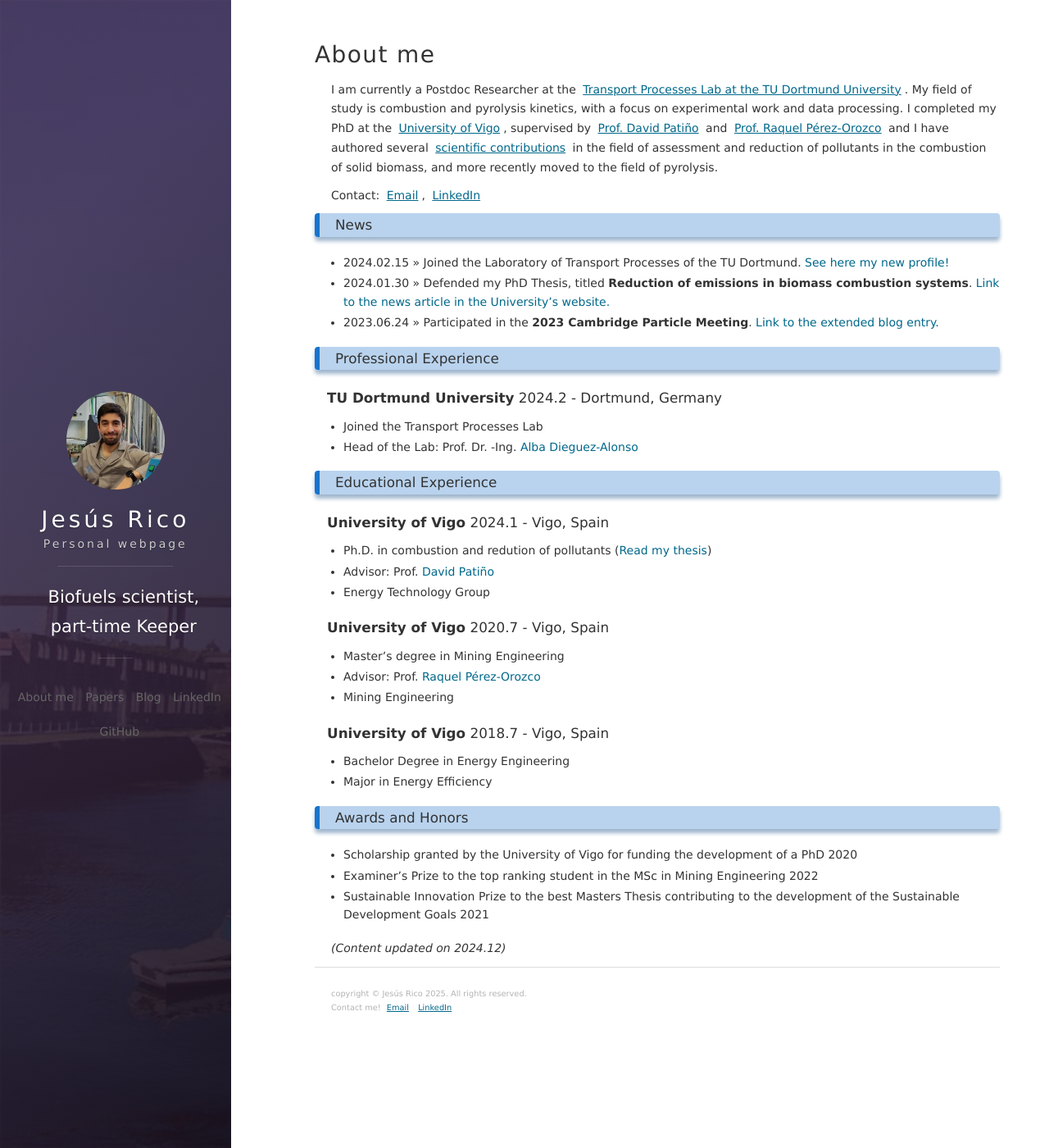
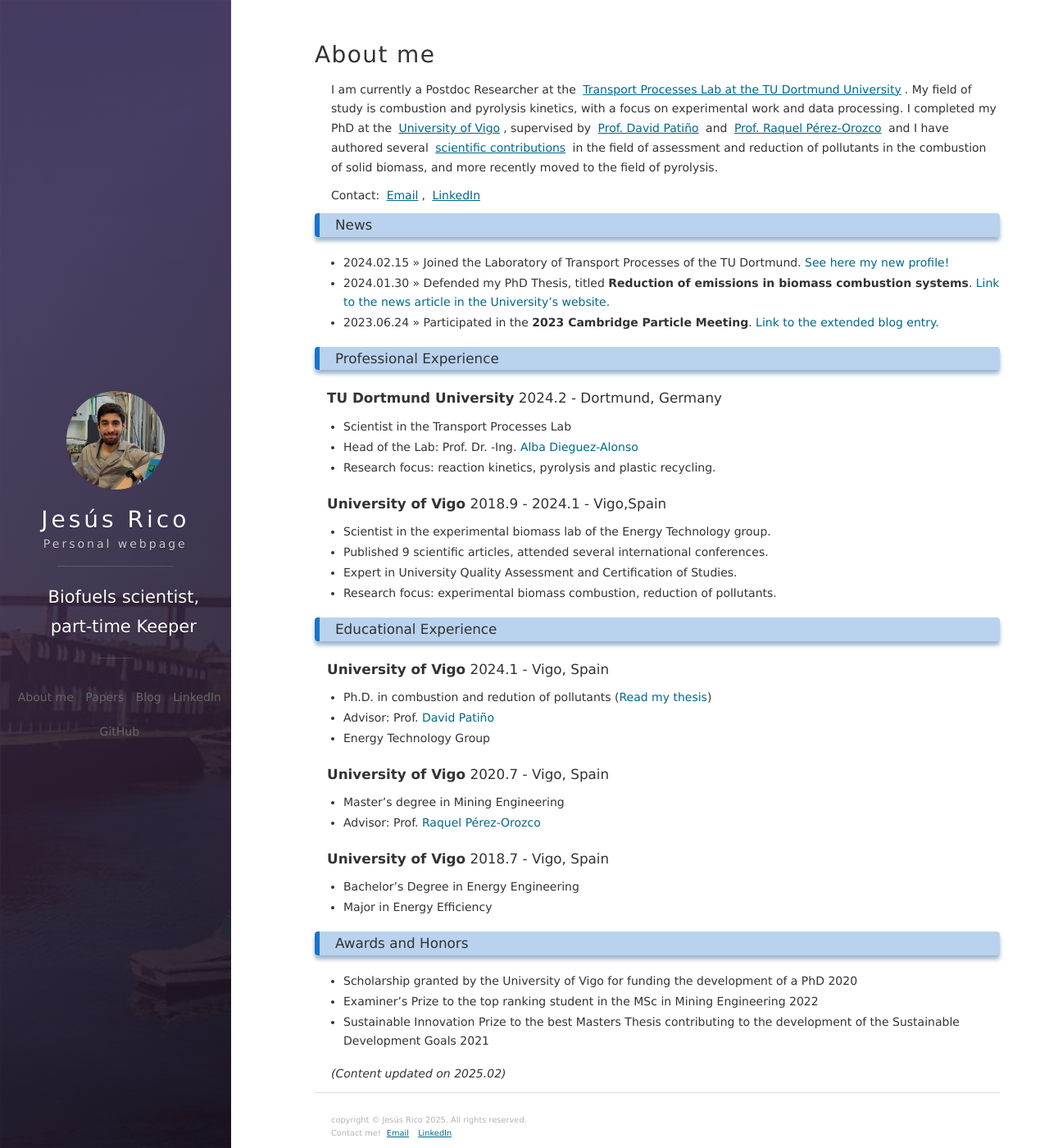
Before and after one commit to jesusrico96/jesusrico96.github.io, a Jekyll site: the page built from about.md, in a window 1280 px wide and 1400 px high. Shown: the whole window at 82% size. Built offline with Jekyll 4.4.1, drawn with Linux system fonts in a browser that asks for light colours; nearby versions of some CDN libraries.

Commit message:
Update2025-1

```diff
--- a/about.md
+++ b/about.md
@@ -15,8 +15,15 @@ Contact: [Email](mailto:jjrico@jjrico.net?subject=[Web]%20Contact), [LinkedIn](h
 
 ### Professional Experience
 #### __TU Dortmund University__ 2024.2 - Dortmund, Germany
-- Joined the Transport Processes Lab
+- Scientist in the Transport Processes Lab
 - Head of the Lab: Prof. Dr. -Ing. [Alba Dieguez-Alonso](https://scholar.google.com/citations?user=6eul5y8AAAAJ&hl=en)
+- Research focus: reaction kinetics, pyrolysis and plastic recycling.
+
+#### __University of Vigo__ 2018.9 - 2024.1 - Vigo,Spain
+- Scientist in the experimental biomass lab of the Energy Technology group.
+- Published 9 scientific articles, attended several international conferences.
+- Expert in University Quality Assessment and Certification of Studies.
+- Research focus: experimental biomass combustion, reduction of pollutants.
 
 ### Educational Experience
 #### __University of Vigo__ 2024.1 - Vigo, Spain
@@ -27,12 +34,10 @@ Contact: [Email](mailto:jjrico@jjrico.net?subject=[Web]%20Contact), [LinkedIn](h
 #### __University of Vigo__ 2020.7 - Vigo, Spain
 - Master's degree in Mining Engineering
 - Advisor: Prof. [Raquel Pérez-Orozco](https://www.scopus.com/authid/detail.uri?authorId=57196054251)
-- Mining Engineering
 
 #### __University of Vigo__ 2018.7 - Vigo, Spain
-- Bachelor Degree in Energy Engineering
+- Bachelor's Degree in Energy Engineering
 - Major in Energy Efficiency
-
 
 ### Awards and Honors
 - Scholarship granted by the University of Vigo for funding the development of a PhD 2020
@@ -40,4 +45,4 @@ Contact: [Email](mailto:jjrico@jjrico.net?subject=[Web]%20Contact), [LinkedIn](h
 - Sustainable Innovation Prize to the best Masters Thesis contributing to the development of the Sustainable Development Goals 2021
 
 
-_(Content updated on 2024.12)_
+_(Content updated on 2025.02)_
```
Also changed, not shown: _posts/2023-11-30-CNIT23.md (added, +14 -0 lines), thermo.md (added, +14 -0 lines), images/posts/CNIT23.png (added).
